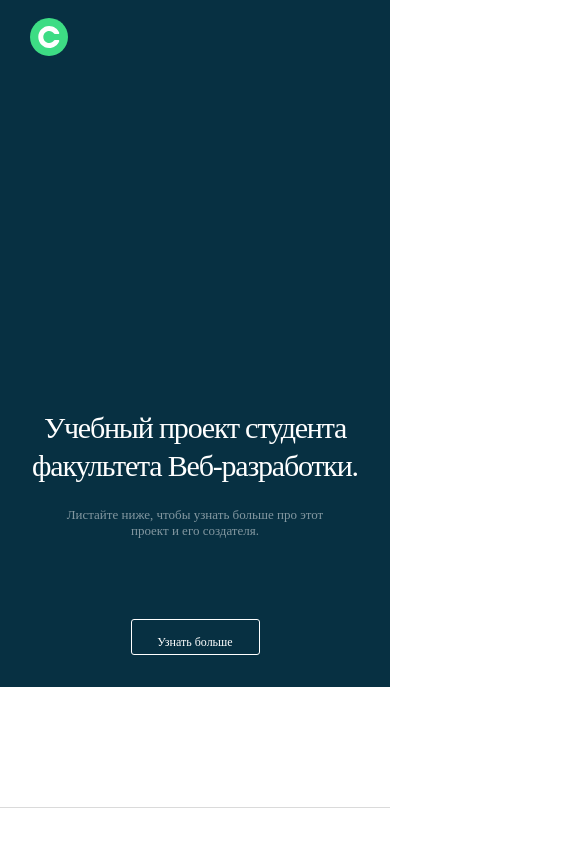
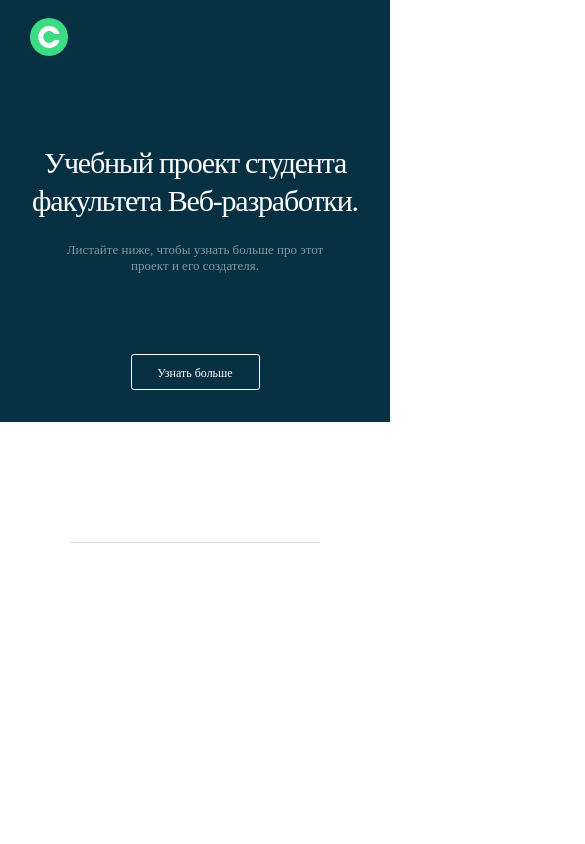
Before and after one commit to burlake/movies-explorer-frontend, a React (Create React App) app: page / in a window 390 px wide. Shown: the top 844 px of the page, 585 px wide, since content can reach past the window. Built offline with nearby package versions, Linux system fonts and the light colour scheme; the HTML template or start-up script is replaced by a standard one.

Commit message:
project&about  parts are  almos ready

```diff
--- a/src/components/Main/Main.css
+++ b/src/components/Main/Main.css
@@ -103,7 +103,7 @@
   color: #FFFFFF;
   width: 129px;
   min-height: 36px;
-  padding-top: 10px;
+  padding-top: 3px;
   box-sizing: border-box;
   text-decoration: none;
   text-align: center;
@@ -131,19 +131,12 @@
   z-index: 1;
   position: absolute;
   top: 149px;
-  left: 865px;
+  left: 900px;
   object-fit: cover;
 }
 
-.about__decorate {
-  height: 304px;
-  width: 310px;
-  margin-right: 70px;
-  background-size: cover;
-}
-
 @media screen and (max-width:1023px) {
-  .about__decorate {
+  .about__main-illustration {
     margin-right: 0;
     margin-bottom: 48px;
     order: -1;
@@ -151,7 +144,7 @@
 }
 
 @media screen and (max-width:767px) {
-  .about__decorate {
+  .about__main-illustration {
     height: calc(206px + (304 - 206)*((100vw - 320px)/(768 - 320)));
     width: calc(210px + (310 - 210)*((100vw - 320px)/(768 - 320)));
     margin-bottom: 44px;
@@ -161,7 +154,7 @@
 /* MAIN - about - часть о проекте */
 
 .page__project {
-  padding: 110px 0;
+  padding: 110px 70px;
 }
 
 @media screen and (max-width: 1023px) {
--- a/src/components/Main/Main.jsx
+++ b/src/components/Main/Main.jsx
@@ -30,7 +30,7 @@ function Main({ name, dataUser }) {
     <>
       <section className="header about page__about ">
     <div className="about__container">
-      <h1 className="about__title">Учебный проект студента факультета Веб-разработки.</h1>
+      <h1 className="about__title">Учебный проект студента факультета Веб&#x2011;разработки.</h1>
       <p className="about__subtitle">Листайте ниже, чтобы узнать больше про этот проект и его создателя.</p>
       <button smooth to='#aboutProject' className={`'about__button_active' about__link : ''}`} >Узнать больше</button>
       <img class="about__main-illustration about__decorate" src={webWorldLogo} alt="Картина"></img>
```
